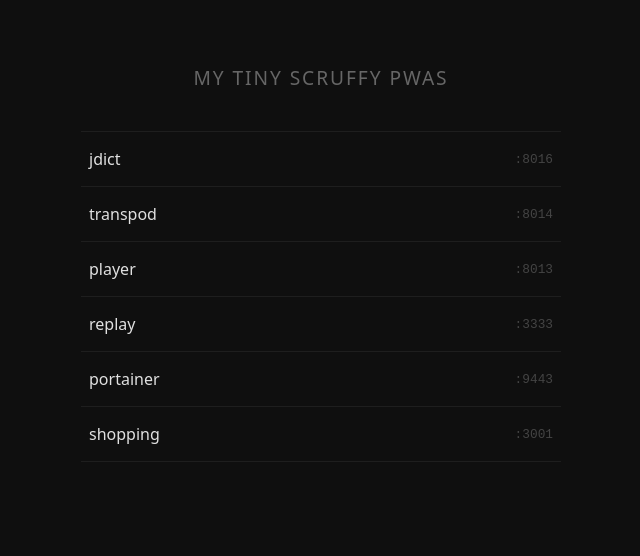
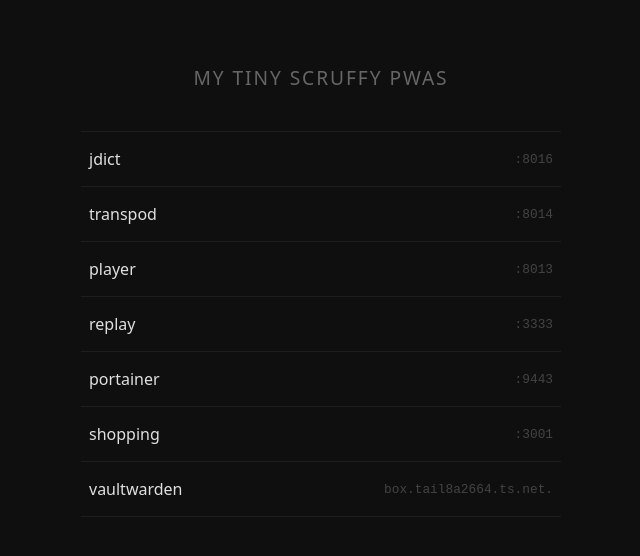
Before and after one commit to sofayam/directory, a plain HTML site: page index.html in a window 1280 px wide. Shown: the whole page, without its empty margins (319-959 px from the left). Drawn offline with Linux system fonts and the light colour scheme.

Commit message:
directory

```diff
--- a/index.html
+++ b/index.html
@@ -51,19 +51,22 @@
   <ul id="list"></ul>
   <script>
     const apps = [
-      { name: "jdict",    port: 8016 },
-      { name: "transpod", port: 8014 },
-      { name: "player", port: 8013 },
-      { name: "replay", port: 3333 },
-      { name: "portainer", port: 9443 },
-      { name: "shopping", port: 3001 },
+      { name: "jdict",     port: 8016 },
+      { name: "transpod",  port: 8014 },
+      { name: "player",    port: 8013 },
+      { name: "replay",    port: 3333 },
+      { name: "portainer", port: 9443, proto: "https" },
+      { name: "shopping",  port: 3001 },
+      { name: "vaultwarden", url: "https://box.tail8a2664.ts.net." },
     ];
     const host = window.location.hostname;
     const ul = document.getElementById("list");
-    apps.forEach(({ name, port }) => {
+    apps.forEach(({ name, port, proto, url }) => {
+      const href = url ?? `${proto ?? "http"}://${host}:${port}`;
+      const label = url ? new URL(url).host : `:${port}`;
       ul.insertAdjacentHTML("beforeend",
-        `<li><a href="http://${host}:${port}" target="_blank">
-          <span class="name">${name}</span><span class="port">:${port}</span>
+        `<li><a href="${href}" target="_blank">
+          <span class="name">${name}</span><span class="port">${label}</span>
         </a></li>`
       );
     });
```
